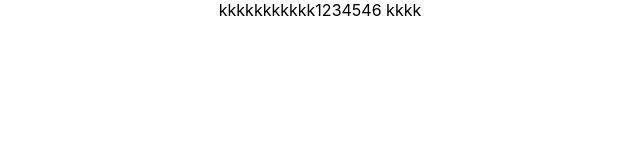
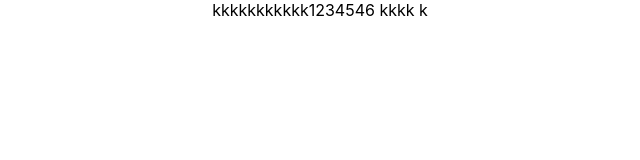
Before and after one commit to algnot/g03-react, a React (Create React App) app: page / in a window 1280 px wide. Shown: the top 160 px of the page, without its empty margins (320-960 px from the left). Built offline with nearby package versions, Linux system fonts and the light colour scheme.

Commit message:
new commit

```diff
--- a/src/App.js
+++ b/src/App.js
@@ -5,7 +5,7 @@ function App() {
   return (
     <div className="App">
       kkkkkkkkkkk1234546
-      kkkk
+      kkkk k
     </div>
   );
 }
```
